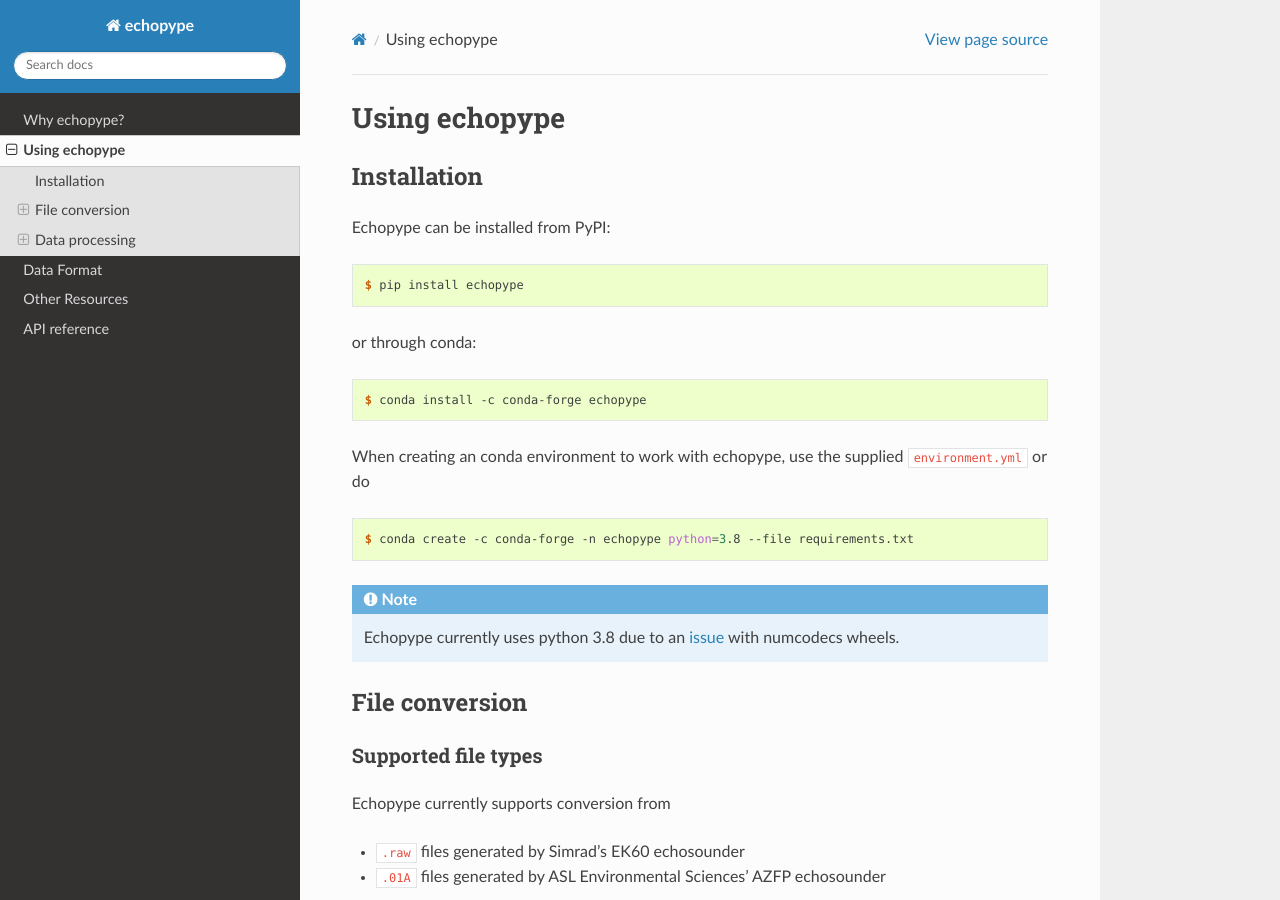
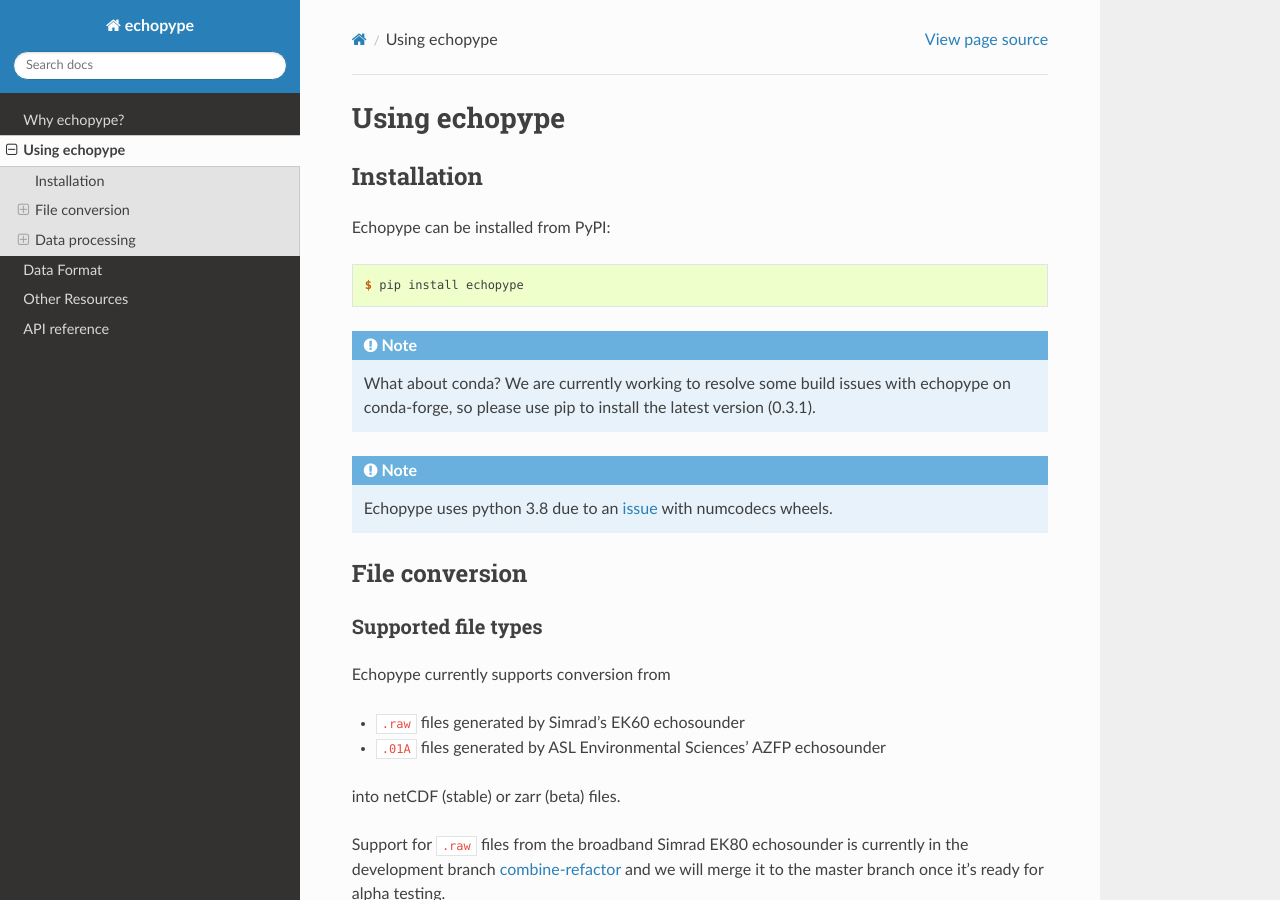
Before and after one commit to OSOceanAcoustics/echopype, a Sphinx documentation site: the page built from docs/source/usage.rst, in a window 1280 px wide and 900 px high. Built offline with Sphinx 7.4.7 and the Read the Docs theme 2.0.0, drawn with Linux system fonts in a browser that asks for light colours.

Commit message:
temporarily take out conda install option

```diff
--- a/docs/source/usage.rst
+++ b/docs/source/usage.rst
@@ -12,22 +12,28 @@
    $ pip install echopype
 
 
-or through conda:
-
-.. code-block:: console
-
-   $ conda install -c conda-forge echopype
+.. note::
+   What about conda?
+   We are currently working to resolve some build issues with echopype on conda-forge,
+   so please use pip to install the latest version (0.3.1).
 
 
-When creating an conda environment to work with echopype,
-use the supplied ``environment.yml`` or do
+.. or through conda:
 
-.. code-block:: console
+   .. code-block:: console
 
-   $ conda create -c conda-forge -n echopype python=3.8 --file requirements.txt
+      $ conda install -c conda-forge echopype
 
 
-.. note::  Echopype currently uses python 3.8 due to an
+   When creating an conda environment to work with echopype,
+   use the supplied ``environment.yml`` or do
+
+   .. code-block:: console
+
+      $ conda create -c conda-forge -n echopype python=3.8 --file requirements.txt
+
+
+.. note::  Echopype uses python 3.8 due to an
    `issue <https://github.com/OSOceanAcoustics/echopype/issues/83>`_
    with numcodecs wheels.
 
```
Also changed, not shown: README.rst (+16 -9 lines).
